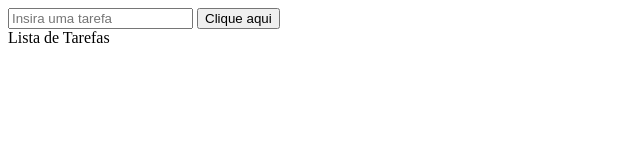
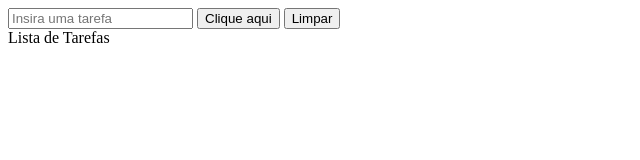
Before and after one commit to eduardowmu/letscode-petshop2, a plain HTML site: page ada-front/FrontDinamico/Aula4/index.html in a window 1280 px wide. Shown: the whole page, without its empty margins (0-640 px from the left). Drawn offline with Linux system fonts and the light colour scheme.

Commit message:
Adicionado botão para limpar tudo

```diff
--- a/ada-front/FrontDinamico/Aula4/index.html
+++ b/ada-front/FrontDinamico/Aula4/index.html
@@ -11,6 +11,7 @@
 <body>
     <input id="entrada" placeholder="Insira uma tarefa" value=""/>
     <button onclick="inserirTarefa()">Clique aqui</button>
+    <button onclick="excluirTarefas()">Limpar</button>
     <div>
         <table id="tabela">Lista de Tarefas
 
--- a/ada-front/FrontDinamico/Aula4/scripts.js
+++ b/ada-front/FrontDinamico/Aula4/scripts.js
@@ -19,3 +19,10 @@ function deletarTarefa(id) {
     const tarefa = document.getElementById(id)
     tarefa.remove()
 }
+
+function excluirTarefas() {
+    const lista = tarefas.length
+    for(let i = 0; i < lista; i++) {
+        deletarTarefa(i+1)
+    }
+}
```
